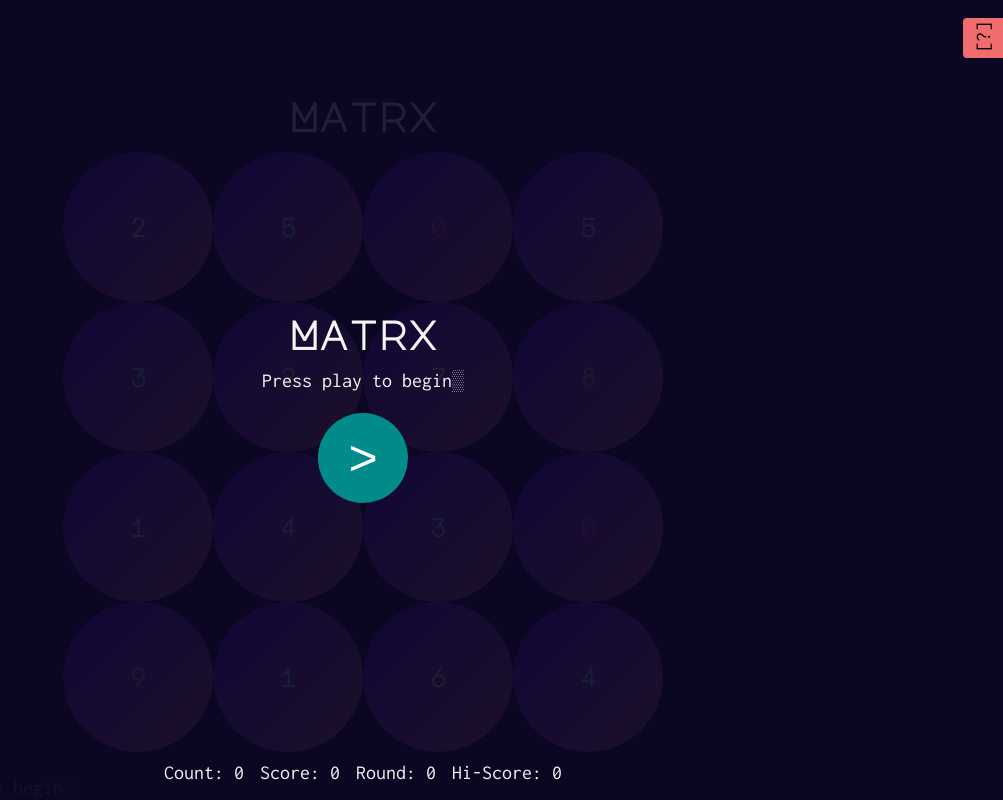
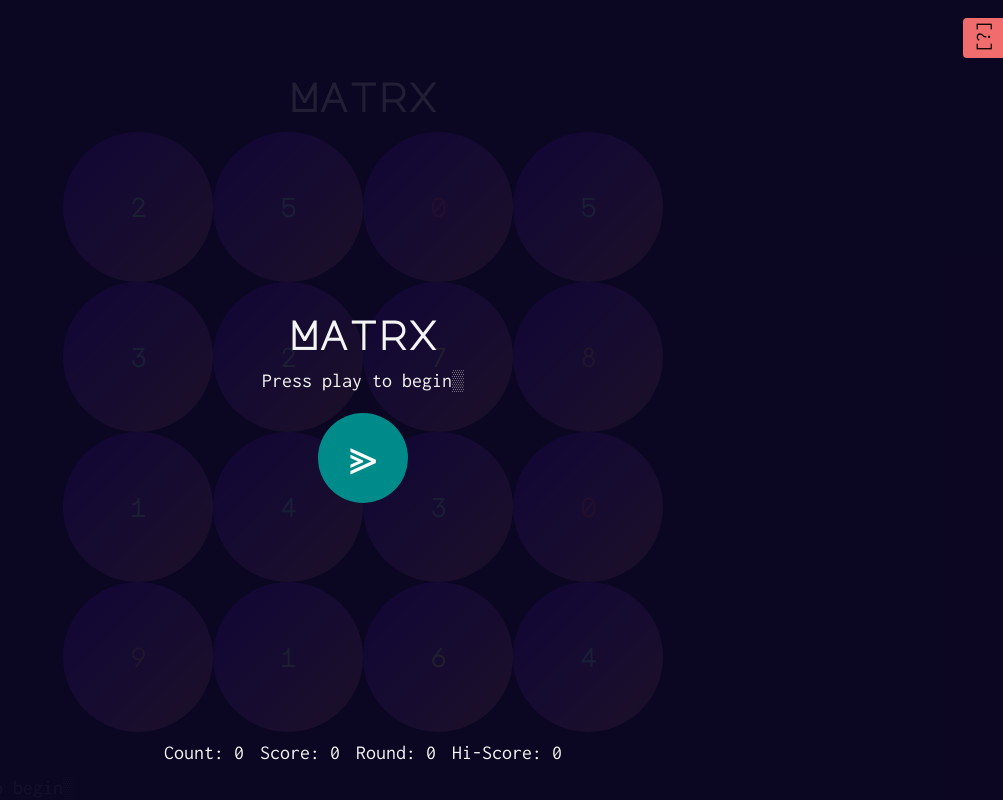
Before and after one commit to PeterGrillot/matrx, a React app: page / in a window 1280 px wide. Shown: the whole page, without its empty margins (277-1280 px from the left). Built offline with nearby package versions, Linux system fonts and the light colour scheme.

Commit message:
limit time, but inc added time, update ocs

```diff
--- a/src/components/Timer/Timer.component.js
+++ b/src/components/Timer/Timer.component.js
@@ -73,7 +73,7 @@ class Timer extends Component<Props> {
               <button
                 className="button__pause"
                 onClick={this.pauseGame}
-              >||</button>
+              >&#10916;</button>
               <div className="Timer__numeral">
                 {secondsToMinutes(this.props.timer)}
               </div>
@@ -86,7 +86,7 @@ class Timer extends Component<Props> {
             <button
               className="button__play"
               onClick={this.props.startTimer}
-            >></button>
+            >&#10914;</button>
           </React.Fragment>
         )}
       </div>
--- a/src/components/Timer/Timer.context.js
+++ b/src/components/Timer/Timer.context.js
@@ -33,10 +33,10 @@ export class TimerProvider extends React.Component<Props, State> {
   intervalId: IntervalID
 
   startTimer = () => {
+    this.setState({ isEngaged: true });
     this.intervalId = setInterval(() => (
       this.setState((previousState) => ({
-        timer: --previousState.timer,
-        isEngaged: true
+        timer: --previousState.timer
       }
       ))
     ), 1000);
@@ -58,9 +58,14 @@ export class TimerProvider extends React.Component<Props, State> {
 
   addTimer = (addedTime: number) => {
     clearInterval(this.intervalId);
-    this.setState((previousState) => ({
-      timer: previousState.timer + addedTime
-    }), this.startTimer);
+    this.setState((previousState) => {
+      const newtime = previousState.timer + addedTime;
+      return ({
+        timer: newtime > 60 ? 60 : newtime
+      })
+      ;
+    },
+    this.startTimer);
   }
 
   render() {
--- a/src/components/Timer/Timer.css
+++ b/src/components/Timer/Timer.css
@@ -53,14 +53,13 @@
 .Timer .button__pause {
   background: darkcyan;
   color: white;
-  font-size: 12px;
+  font-size: 3rem;
   display: flex;
   align-items: center;
   justify-content: center;
   margin: .4rem 2rem 0 0;
   border: 0;
   border-radius: 100%;
-  line-height: 1;
   height: 4rem;
   width: 4rem;
   font-family: Arial, Helvetica, sans-serif;
--- a/src/components/Toolbar/Toolbar.component.js
+++ b/src/components/Toolbar/Toolbar.component.js
@@ -51,11 +51,13 @@ class Toolbar extends Component<Props, State> {
         <section className="Toolbar__text">
           <h2>How To:</h2>
           <p>Select numbers to get to 10 using the MOST moves. You can only select touching numbers (above, below, left, right). Each step is added until 10 is reached OR you go over 10.</p>
+          <p>Start the game by pressing &#10914;</p>
+          <p>Pause the game by pressing &#10916;</p>
           <h3>Scoring:</h3>
           <p>Score = steps squared; times 100. Example: (0)(6)(4) = (3 steps^2 * 100) => 900</p>
           <p>If you go over 10 you are penalized 500 pts with 0 time added or removed.</p>
           <h3>Timer:</h3>
-          <p>Starts at 60 second. Time is added as you score. Added time equals steps times 2. e,g: (0)(6)(4) => 3 steps * 2 => 6 seconds added! There is no maximum time.</p>
+          <p>Starts at 60 seconds. Time is replenished as you score. Added time equals steps times 3. e,g: (0)(6)(4) => 3 steps * 3 => 9 seconds added! There is a maximum time of 60 seconds.</p>
           <h3>Setting:</h3>
           <label className="Toolbar__label" htmlFor="selectSize">
             {`Matrix Size [${this.props.size}]:`}
--- a/src/components/Toolbar/Toolbar.css
+++ b/src/components/Toolbar/Toolbar.css
@@ -11,6 +11,12 @@
   z-index: var(--layer-2);
 }
 
+.Toolbar[active] .Toolbar__toggle{
+  left: inherit;
+  right: 0;
+  border-radius: 0;
+  transform: rotate(0deg);
+}
 .Toolbar[active]{
   right: 0;
   overflow-y: auto;
--- a/src/static/style.css
+++ b/src/static/style.css
@@ -87,7 +87,7 @@ body {
 
 .App__header{
   text-align: center;
-  margin-top: 8rem;
+  margin-top: 6rem;
   height: 8rem;
 }
 
```
Also changed, not shown: public/manifest.json, 1 other file (tests, documents, lock files or other folders).
